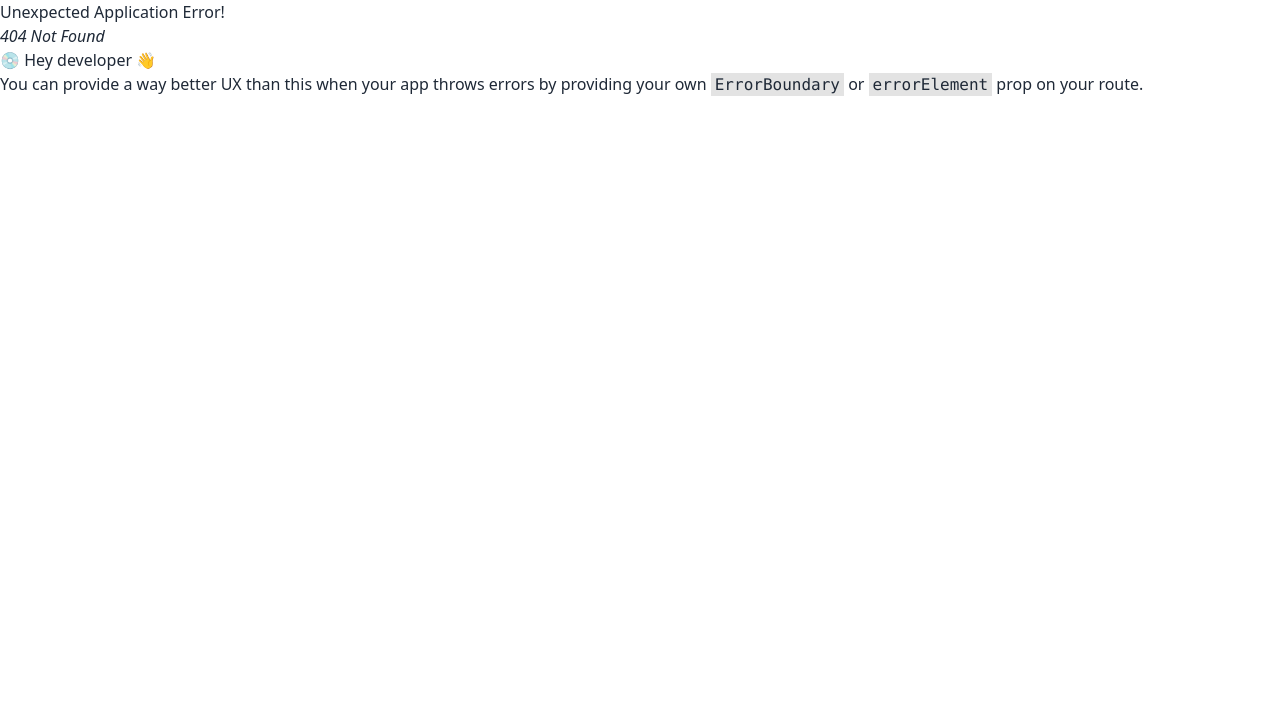
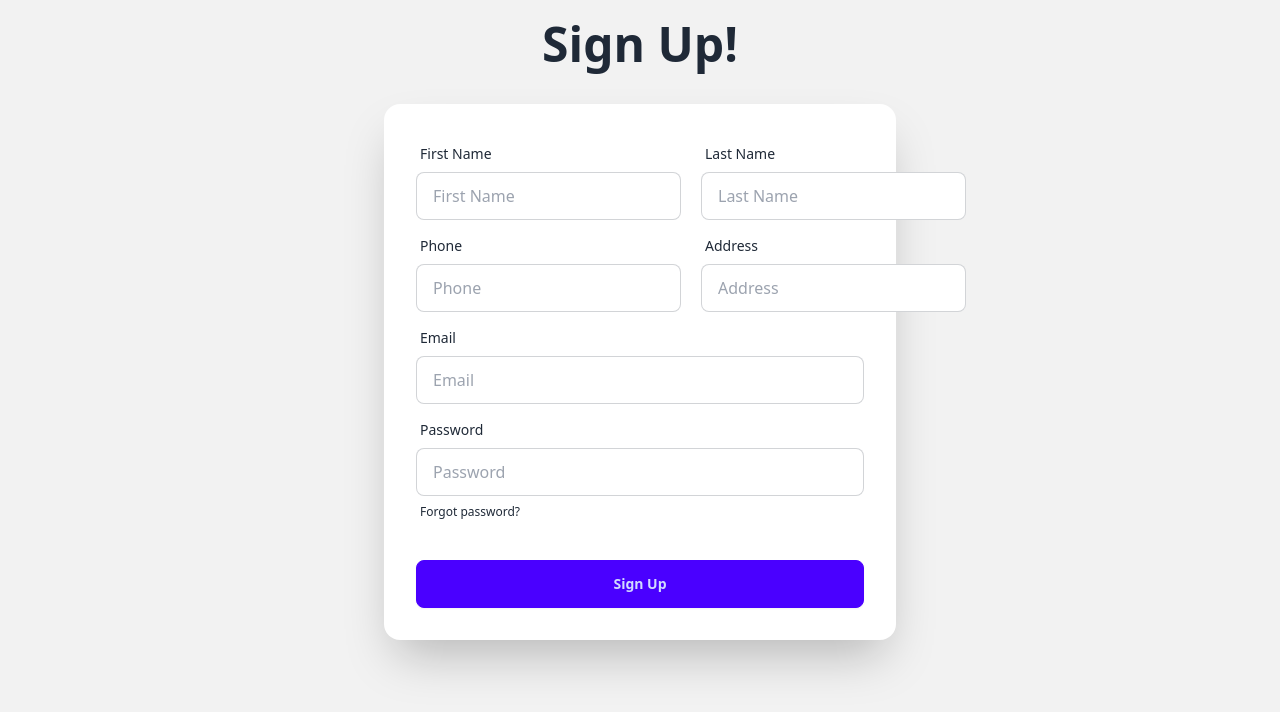
Before and after one commit to Mr-RoyShuvro/espresso-emporium-client, a React (Vite) app: page /signup in a window 1280 px wide. Before the commit this address had no page. Shown: the top 712 px of the page. Built offline with nearby package versions, Linux system fonts and the light colour scheme.

Commit message:
created user signUp form

```diff
--- a/package.json
+++ b/package.json
@@ -10,6 +10,7 @@
     "preview": "vite preview"
   },
   "dependencies": {
+    "firebase": "^10.12.2",
     "localforage": "^1.10.0",
     "match-sorter": "^6.3.4",
     "react": "^18.3.1",
--- /dev/null
+++ b/src/components/SignIn.jsx
@@ -0,0 +1,11 @@
+
+
+const SignIn = () => {
+    return (
+        <div>
+            <h3>Sign in</h3>
+        </div>
+    );
+};
+
+export default SignIn;
--- /dev/null
+++ b/src/components/SignUp.jsx
@@ -0,0 +1,113 @@
+import { useContext } from "react";
+import { AuthContext } from "../providers/AuthProvider";
+import Swal from "sweetalert2";
+
+const SignUp = () => {
+
+    const { createUser} = useContext(AuthContext);
+
+    const handleSignUpUser = e => {
+        e.preventDefault();
+        const form = e.target;
+        const firstName = form.first.value;
+        const lastName = form.last.value;
+        const phone = form.phone.value;
+        const address = form.address.value;
+        const email = form.email.value;
+        const password = form.password.value;
+
+        console.log(firstName, lastName, phone, address, email, password);
+
+        createUser(email, password)
+        .then(result =>{
+            console.log(result.user);
+
+            const createdTime = result.user.metadata.creationTime;
+            const user = {firstName, lastName, phone, address, email, password, createdTime};
+            /* Store user in database */
+            fetch('http://localhost:5000/user', {
+                method: 'POST',
+                headers:{
+                    'content-type': 'application/json'
+                },
+                body: JSON.stringify(user)
+            })
+            .then(res=> res.json())
+            .then(data=>{
+                console.log(data);
+
+                if(data.insertedId){
+                    Swal.fire({
+                        title: 'Success!',
+                        text: 'Added Item Successfully',
+                        icon: 'success',
+                        confirmButtonText: 'Okay'
+                    })
+                }
+            })
+        })
+        .catch(error=>{
+            console.error(error);
+        })
+    }
+
+    return (
+        <div className="bg-base-200 min-h-screen">
+            <h1 className="text-5xl font-bold text-center py-5">Sign Up!</h1>
+            <div className="hero-content max-w-6xl mx-auto">
+                <div className="card bg-base-100 w-full max-w-lg shrink-0 shadow-2xl">
+                    <form onSubmit={handleSignUpUser} className="card-body">
+                        <div className="flex flex-col md:gap-5 md:flex-row">
+                            <div className="form-control">
+                                <label className="label">
+                                    <span className="label-text">First Name</span>
+                                </label>
+                                <input type="text" name="first" placeholder="First Name" className="input input-bordered" required />
+                            </div>
+                            <div className="form-control">
+                                <label className="label">
+                                    <span className="label-text">Last Name</span>
+                                </label>
+                                <input type="text" name="last" placeholder="Last Name" className="input input-bordered" required />
+                            </div>
+                        </div>
+                        <div className="flex flex-col md:gap-5 md:flex-row">
+                            <div className="form-control">
+                                <label className="label">
+                                    <span className="label-text">Phone</span>
+                                </label>
+                                <input type="text" name="phone" placeholder="Phone" className="input input-bordered" required />
+                            </div>
+                            <div className="form-control">
+                                <label className="label">
+                                    <span className="label-text">Address</span>
+                                </label>
+                                <input type="text" name="address" placeholder="Address" className="input input-bordered" required />
+                            </div>
+                        </div>
+                        <div className="form-control">
+                            <label className="label">
+                                <span className="label-text">Email</span>
+                            </label>
+                            <input type="email" name="email" placeholder="Email" className="input input-bordered" required />
+                        </div>
+                        <div className="form-control">
+                            <label className="label">
+                                <span className="label-text">Password</span>
+                            </label>
+                            <input type="password" name="password" placeholder="Password" className="input input-bordered" required />
+                            <label className="label">
+                                <a href="#" className="label-text-alt link link-hover">Forgot password?</a>
+                            </label>
+                        </div>
+                        <div className="form-control mt-6">
+                            <button className="btn btn-primary">Sign Up</button>
+                        </div>
+                    </form>
+                </div>
+            </div>
+        </div>
+    );
+};
+
+export default SignUp;
--- /dev/null
+++ b/src/firebase/firebase.config.js
@@ -0,0 +1,19 @@
+// Import the functions you need from the SDKs you need
+import { initializeApp } from "firebase/app";
+// TODO: Add SDKs for Firebase products that you want to use
+// https://firebase.google.com/docs/web/setup#available-libraries
+
+// Your web app's Firebase configuration
+const firebaseConfig = {
+    apiKey: "AIzaSyBBmaqOlt0FLYXK0i0D6AkfNi04WXwZ7Ys",
+    authDomain: "espresso-emporium-e9023.firebaseapp.com",
+    projectId: "espresso-emporium-e9023",
+    storageBucket: "espresso-emporium-e9023.appspot.com",
+    messagingSenderId: "252984109935",
+    appId: "1:252984109935:web:c40373c314c9d0dc9e569a"
+};
+
+// Initialize Firebase
+const app = initializeApp(firebaseConfig);
+
+export default app;
--- a/src/main.jsx
+++ b/src/main.jsx
@@ -9,6 +9,9 @@ import Main from './components/Main';
 import AddCoffee from './components/AddCoffee';
 import UpdateCoffee from './components/UpdateCoffee';
 import Home from './components/Home';
+import SignIn from './components/SignIn';
+import SignUp from './components/SignUp';
+import AuthProvider from './providers/AuthProvider';
 
 const router = createBrowserRouter([
   {
@@ -27,7 +30,15 @@ const router = createBrowserRouter([
       {
         path: "/update/:id",
         element: <UpdateCoffee></UpdateCoffee>,
-        loader: ({params}) => fetch(`http://localhost:5000/coffee/${params.id}`)
+        loader: ({ params }) => fetch(`http://localhost:5000/coffee/${params.id}`)
+      },
+      {
+        path: "/signin",
+        element: <SignIn></SignIn>
+      },
+      {
+        path: "/signup",
+        element: <SignUp></SignUp>
       }
     ]
   },
@@ -35,6 +46,8 @@ const router = createBrowserRouter([
 
 ReactDOM.createRoot(document.getElementById('root')).render(
   <React.StrictMode>
-    <RouterProvider router={router} />
+    <AuthProvider>
+      <RouterProvider router={router} />
+    </AuthProvider>
   </React.StrictMode>,
 )
--- /dev/null
+++ b/src/providers/AuthProvider.jsx
@@ -0,0 +1,26 @@
+import { createContext, useState } from "react";
+import app from "../firebase/firebase.config";
+import { getAuth, createUserWithEmailAndPassword  } from "firebase/auth";
+
+export const AuthContext = createContext(null);
+
+const AuthProvider = ({ children }) => {
+
+    const auth = getAuth(app);
+
+    const [user, setUser] = useState([]);
+
+    const createUser = (email, password) =>{
+        return createUserWithEmailAndPassword(auth, email, password);
+    }
+
+    const authInfo = {user, createUser};
+
+    return (
+        <AuthContext.Provider value={authInfo}>
+            {children}
+        </AuthContext.Provider>
+    );
+};
+
+export default AuthProvider;
```
Also changed, not shown: 1 other file (tests, documents, lock files or other folders).
